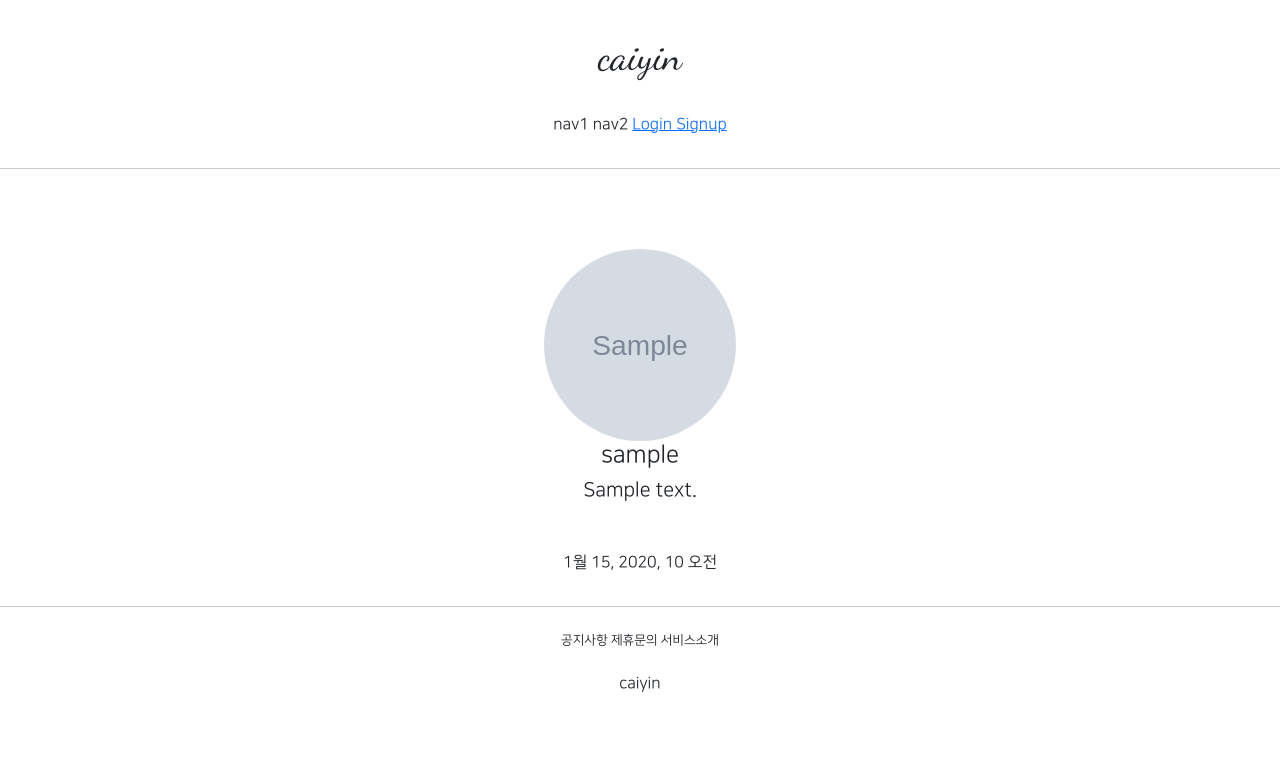
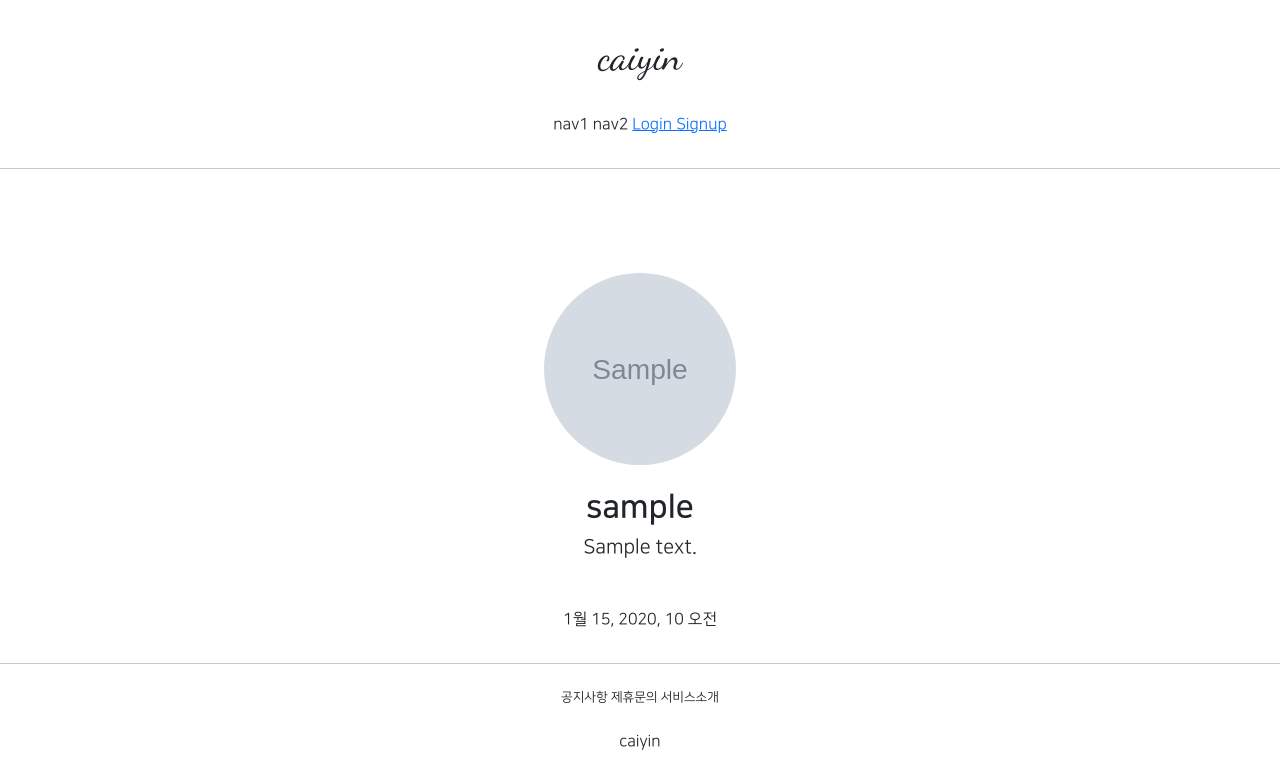
Before and after one commit to caiyin0211/gis, a Django app: page /accounts/detail/1 in a window 1280 px wide. Shown: the top 767 px of the page. Run offline with Django 3.2, Linux system fonts and the light colour scheme; tables that the repository leaves empty hold one stand-in row (values such as "Sample post"); grey boxes marked "Sample" are stand-in pictures; parts of the project's set-up code (start-up, migrations or seed data) failed here and were passed over; some libraries are stand-ins or nearby versions.

Commit message:
7/27 commit3

```diff
--- a/accountapp/templates/accountapp/detail.html
+++ b/accountapp/templates/accountapp/detail.html
@@ -6,16 +6,16 @@
         <div class="m-5">
             {% if target_user.profile %}
                 <img src="{{ target_user.profile.image.url }}"
-                     class="profile_image"
+                     class="profile_image m-4"
                      alt="profile image">
-            <h4> {{ target_user.profile.nickname }} </h4>
+            <h2 class="NNS_B"> {{ target_user.profile.nickname }} </h2>
                 <h5> {{ target_user.profile.message }}</h5>
             {% else %}
-            <h4>
+            <h2>
                 <a href="{% url 'profileapp:create' %}">
                     Create Profile
                 </a>
-            </h4>
+            </h2>
             {% endif %}
 
         </div>
--- a/static/base.css
+++ b/static/base.css
@@ -23,3 +23,10 @@
     object-fit: cover;
 
 }
+
+.NNS_B{
+    font-family: 'NanumSquareB', cursive;
+
+
+
+}
```
